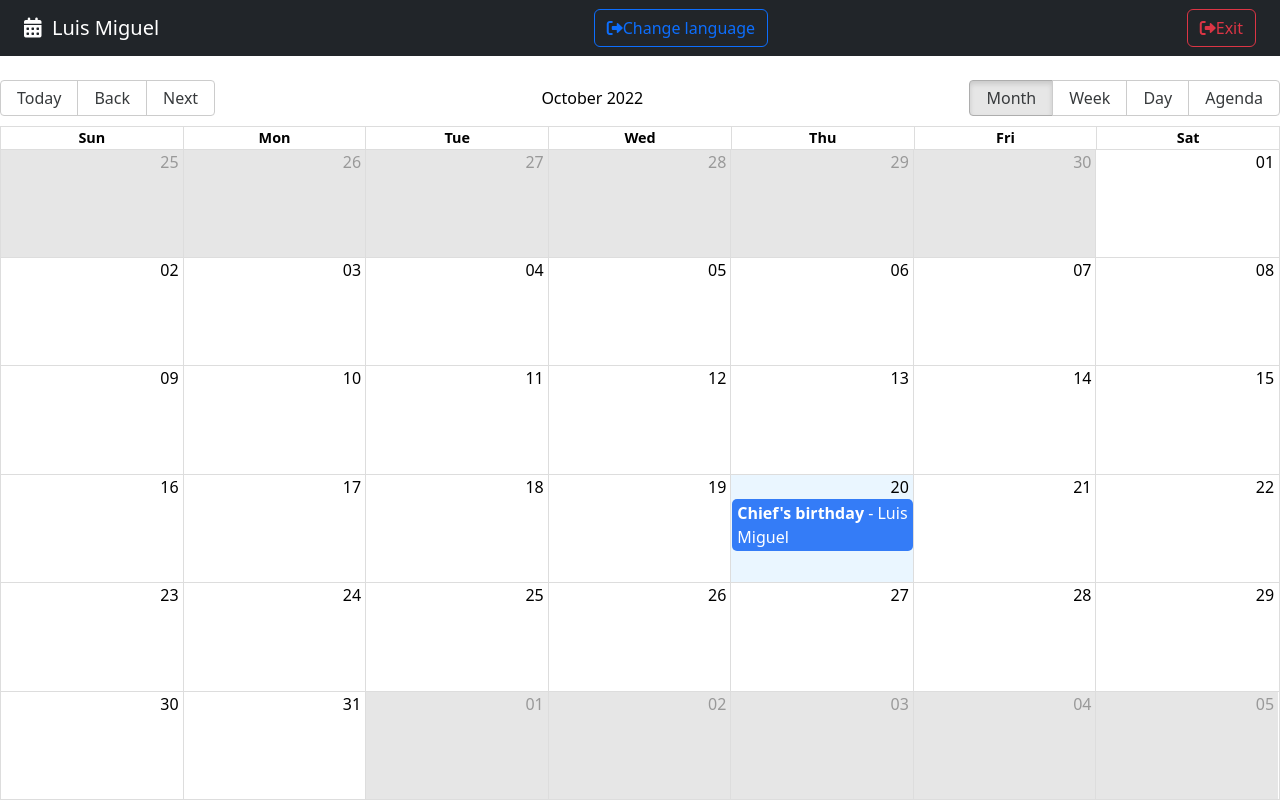
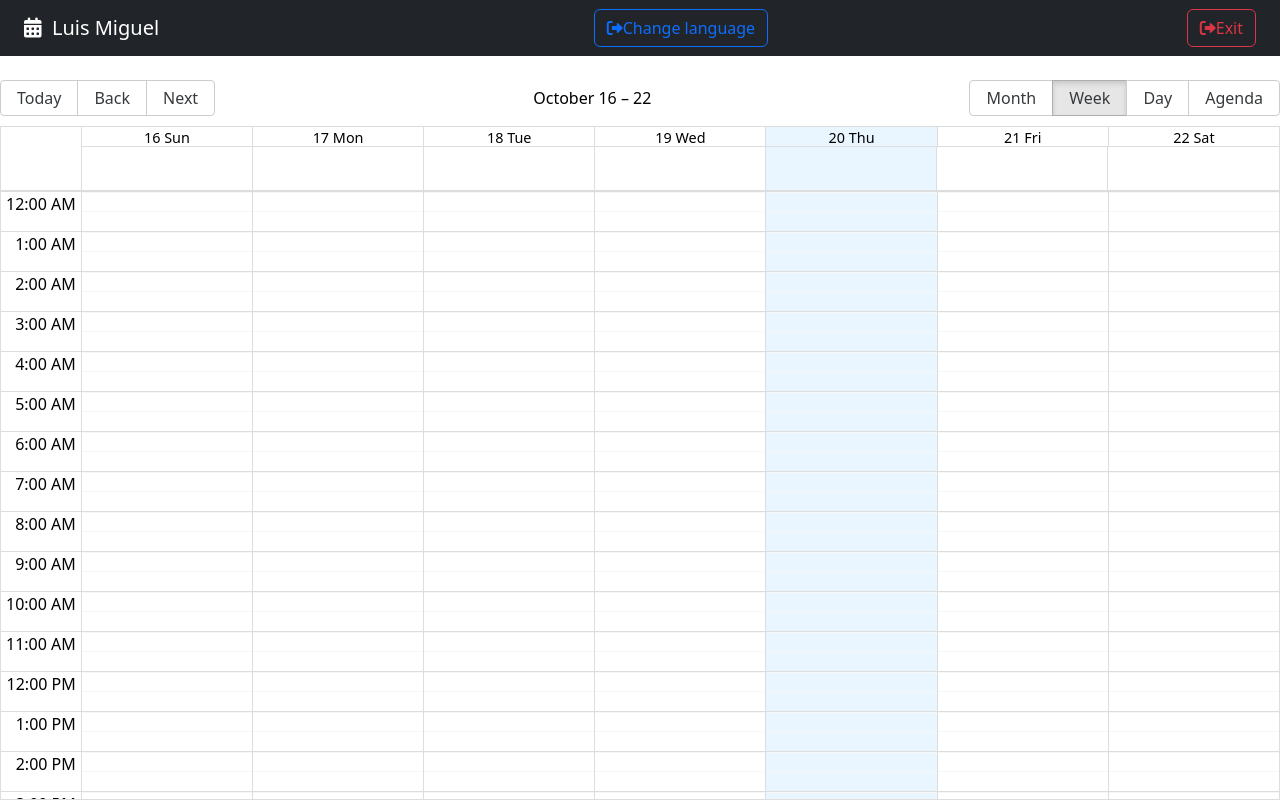
Before and after one commit to Lanzarot98/calendar-app-react, a React (Vite) app: page / in a window 1280 px wide. Built offline with nearby package versions, Linux system fonts and the light colour scheme.

Commit message:
listen to calendar events

```diff
--- a/src/calendar/components/CalendarEvent.jsx
+++ b/src/calendar/components/CalendarEvent.jsx
@@ -2,7 +2,7 @@
 
 export const CalendarEvent = ({ event }) => {
 
-    const { title, user } = event;
+  const { title, user } = event;
 
   return (
     <>
--- a/src/calendar/pages/CalendarPage.jsx
+++ b/src/calendar/pages/CalendarPage.jsx
@@ -27,6 +27,8 @@
     setLanguage( current => !current ); // cambiar el valor boolean
   }
 
+  const [lastView, setLastView] = useState(localStorage.getItem('lastView') || 'week');
+
   const eventStyleGetter = ( event, start, end, isSelected ) => {
     // console.log({event, start, end, isSelected});
 
@@ -40,6 +42,19 @@
     return {
       style
     }
+  }
+
+  const onDoubleClick = ( event ) => {
+    console.log({ doubleClick: event })
+  }
+
+  const onSelect = ( event ) => {
+    console.log({ click: event })
+  }
+
+  const onViewChanged = ( event ) => {
+    localStorage.setItem('lastView', event);
+    setLastView( event );
   }
 
   return (
@@ -59,6 +74,10 @@
           components={{
             event: CalendarEvent
           }}
+          onDoubleClickEvent={ onDoubleClick }
+          onSelectEvent={ onSelect }
+          onView={ onViewChanged }
+          defaultView={ lastView }
         />
       </div>
 
```
